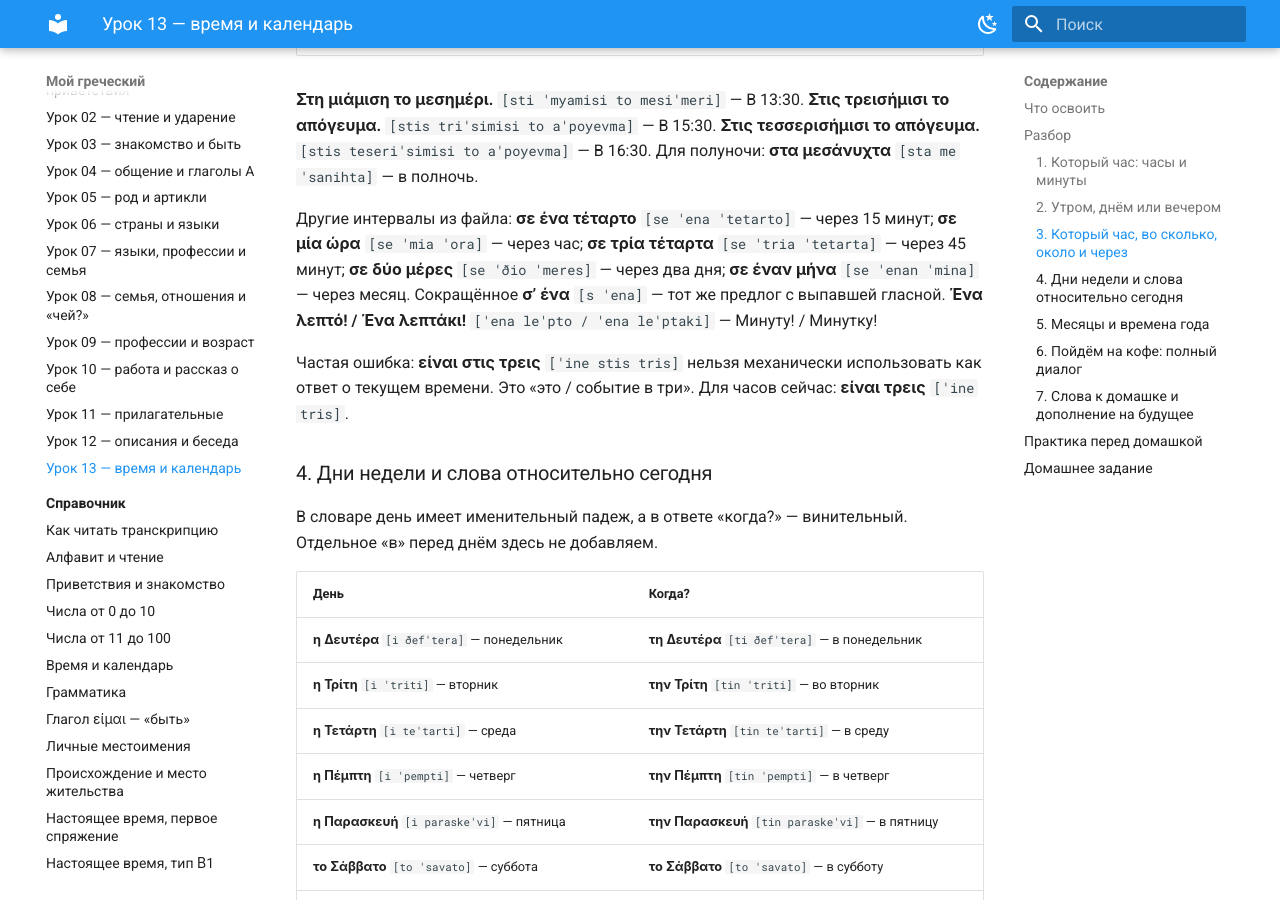
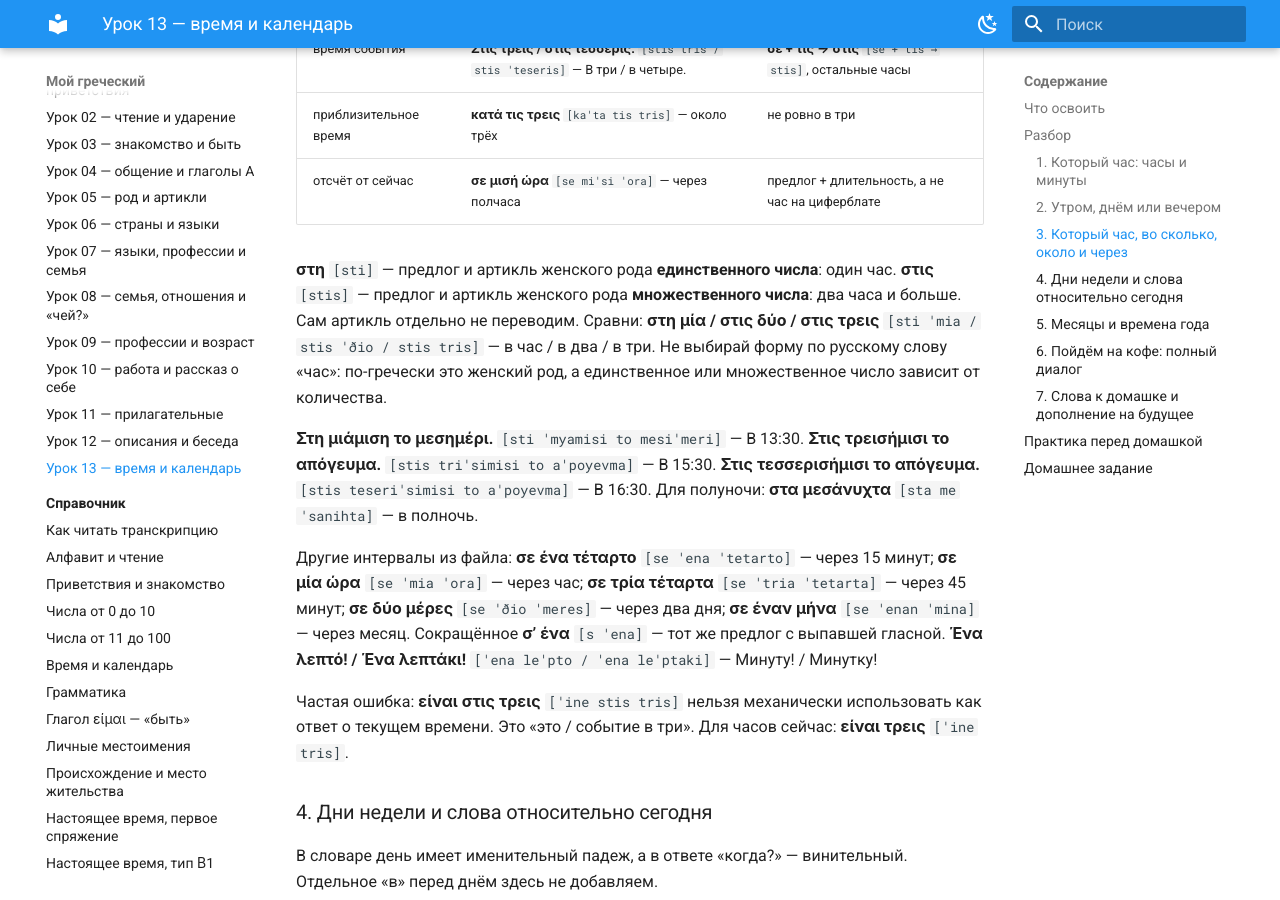
Before and after one commit to arch7tect/Greek, an MkDocs documentation site: the page built from docs/lessons/lesson-13-current.md, in a window 1280 px wide and 900 px high, scrolled down 2817 px. Built offline with MkDocs 1.6.1 and Material for MkDocs 9.7.7, drawn with Linux system fonts in a browser that asks for light colours; some of the changed text lies outside the part shown.

```diff
--- a/docs/lessons/lesson-13-current.md
+++ b/docs/lessons/lesson-13-current.md
@@ -25,6 +25,14 @@
 Поэтому 1:00 — **μία** `[ˈmia]`, 3:00 — **τρεις** `[tris]`,
 4:00 — **τέσσερις** `[ˈteseris]`, не формы среднего рода для обычного счёта.
 Слово «час» в ответе обычно опускается: **Είναι τρεις.** `[ˈine tris]` — Три часа.
+
+В диапазоне **1–12** по роду меняются только **1, 3 и 4**.
+Для часов запоминаем **μία / τρεις / τέσσερις** `[ˈmia / tris / ˈteseris]`.
+**δύο** `[ˈðio]` — два — и числа **5–12** по родам не меняются.
+Например, **δύο ώρες** `[ˈðio ˈores]` — два часа (женский род),
+но **δύο βιβλία** `[ˈðio viˈvlia]` — две книги (средний род): число одинаковое.
+Частая ошибка — **τρία** `[ˈtria]` на часах: это форма среднего рода,
+а для подразумеваемых часов нужна **τρεις** `[tris]`.
 
 Правило для разговорного 12-часового времени:
 
@@ -94,6 +102,13 @@
 | время события | **Στις τρεις / στις τέσσερις.** `[stis tris / stis ˈteseris]` — В три / в четыре. | **σε + τις → στις** `[se + tis → stis]`, остальные часы |
 | приблизительное время | **κατά τις τρεις** `[kaˈta tis tris]` — около трёх | не ровно в три |
 | отсчёт от сейчас | **σε μισή ώρα** `[se miˈsi ˈora]` — через полчаса | предлог + длительность, а не час на циферблате |
+
+**στη** `[sti]` — предлог и артикль женского рода **единственного числа**:
+один час. **στις** `[stis]` — предлог и артикль женского рода **множественного числа**:
+два часа и больше. Сам артикль отдельно не переводим.
+Сравни: **στη μία / στις δύο / στις τρεις** `[sti ˈmia / stis ˈðio / stis tris]` —
+в час / в два / в три. Не выбирай форму по русскому слову «час»:
+по-гречески это женский род, а единственное или множественное число зависит от количества.
 
 **Στη μιάμιση το μεσημέρι.** `[sti ˈmyamisi to mesiˈmeri]` — В 13:30.
 **Στις τρεισήμισι το απόγευμα.** `[stis triˈsimisi to aˈpoyevma]` — В 15:30.
```
Also changed, not shown: docs/reference/grammar/time-and-calendar.md (+7 -0 lines), extracted/lessons/lesson-13-source-audit.md (+4 -0 lines), docs/assets/mobile/core/card-15.png, docs/assets/mobile/lesson-13/lesson-13-card-01.png, 12 other files.
